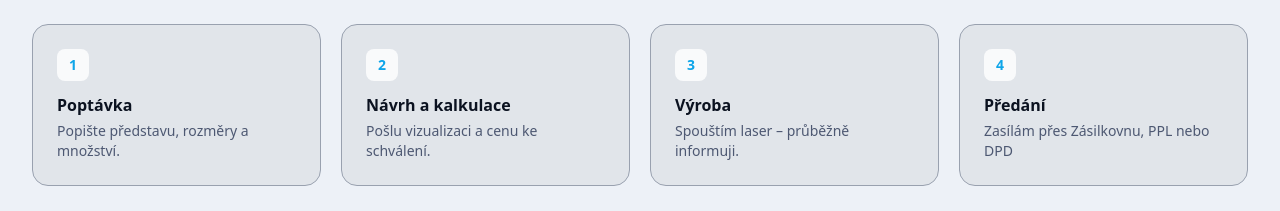
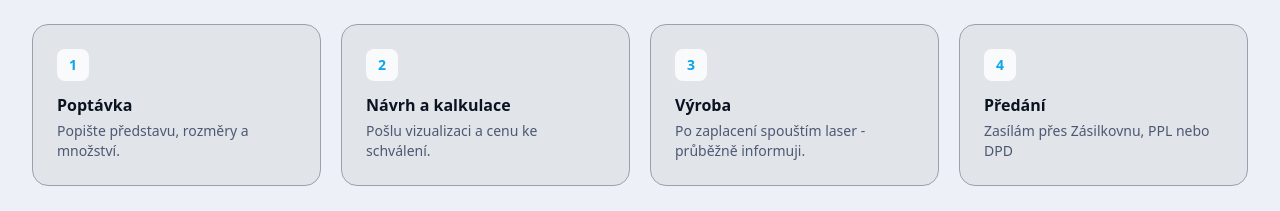
Before and after one commit to gravirlab-cloud/gravirlab-web, a React (Vite) app: page / in a window 1280 px wide. Shown: the part 2680-2891 px from the top of the page. Built offline with nearby package versions, Linux system fonts and the light colour scheme.

Commit message:
úprava textů_2

```diff
--- a/src/App.jsx
+++ b/src/App.jsx
@@ -394,7 +394,7 @@ export default function App() {
     {[
       { title: "Poptávka", desc: "Popište představu, rozměry a množství." },
       { title: "Návrh a kalkulace", desc: "Pošlu vizualizaci a cenu ke schválení." },
-      { title: "Výroba", desc: "Spouštím laser – průběžně informuji." },
+      { title: "Výroba", desc: "Po zaplacení spouštím laser - průběžně informuji." },
       { title: "Předání", desc: "Zasílám přes Zásilkovnu, PPL nebo DPD" },
     ].map((s, i) => (
       <div
```
